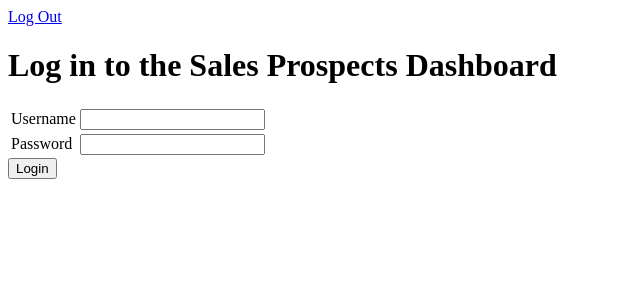
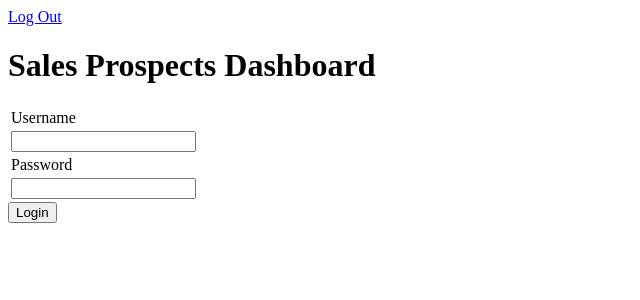
Before and after one commit to ekw544/SalesProspects, a Flask app: page /login in a window 1280 px wide. Shown: the top 300 px of the page, without its empty margins (0-640 px from the left). Run offline with Flask 2, Linux system fonts and the light colour scheme.

Commit message:
Added README file, minor edits to login layout

```diff
--- a/main.py
+++ b/main.py
@@ -28,6 +28,7 @@ def require_login():
     #list of pages can view w/o logging in
     allowed_routes = ["login"]
     if request.endpoint not in allowed_routes and "username" not in session:
+        #TODO: Add title to show in browser tab
         return redirect("/login")
 
 @app.route("/login", methods=["POST", "GET"])
@@ -64,6 +65,7 @@ def index():
     data = all_data_of_interest()
     headers = data[0]
     data = data[1:]
+    #TODO: Update title
     return render_template("data.html",title="Data!", data=data, headers=headers)
 
 #generates a list of a list of only the data from the columns of interest
--- a/templates/login.html
+++ b/templates/login.html
@@ -1,17 +1,21 @@
 {% extends "base.html" %}
 
 {% block content %}
-<h1>Log in to the Sales Prospects Dashboard</h1>
+<h1>Sales Prospects Dashboard</h1>
 <form action="/login" method="post">
     <table>
         <tr>
             <td><label for="username">Username</label></td>
+        </tr>
+        <tr>
             <td>
                 <input name="username" type="text" value="{{ username }}">
             </td>
         </tr>
         <tr>
             <td><label for="password">Password</label></td>
+        </tr>
+        <tr>
             <td>
                 <input name="password" type="password">
             </td>
```
Also changed, not shown: README.md (added).
